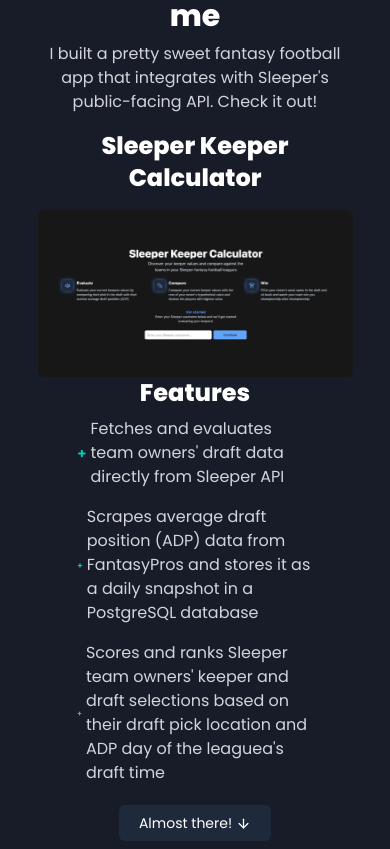
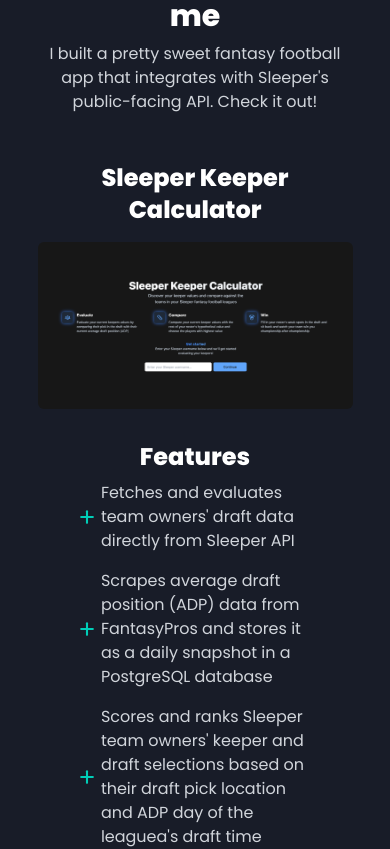
Before and after one commit to tjvonbr/sleeper-app, a Next.js app: page / in a window 390 px wide. Shown: the part 1968-2817 px from the top of the page. Built offline with nearby package versions, Linux system fonts and the light colour scheme.

Commit message:
fixed margins on mobile

```diff
--- a/src/components/SkillContinuedSection.tsx
+++ b/src/components/SkillContinuedSection.tsx
@@ -30,8 +30,8 @@
         viewport={{ once: true }}
         transition={{ delay: 0.25 }}
       >
-        <div className="w-[90%] flex flex-col gap-4">
-          <h2 className="text-2xl text-center text-white font-bold">
+        <div className="w-[90%] flex flex-col space-y-4">
+          <h2 className="mt-8 text-2xl text-center text-white font-bold">
             Sleeper Keeper Calculator
           </h2>
           <Link
@@ -47,27 +47,33 @@
             />
           </Link>
         </div>
-        <div className="w-[90%] flex flex-col items-center">
+        <div className="mt-8 w-[90%] flex flex-col items-center spacey-y-4">
           <h2 className="text-2xl text-center text-white font-bold">
             Features
           </h2>
           <ul className="w-3/4 mt-2 flex flex-col items-center space-y-4 text-left">
             <li className="flex items-center space-x-1 text-gray-300">
-              <Plus color="#00ceb8" size={25} strokeWidth={5} />
+              <div className="flex flex-col items-center justify-center">
+                <Plus color="#00ceb8" size={20} strokeWidth={2.5} />
+              </div>
               <p>
                 Fetches and evaluates team owners&apos; draft data directly from
                 Sleeper API
               </p>
             </li>
             <li className="flex items-center space-x-1 text-gray-300">
-              <Plus color="#00ceb8" size={25} strokeWidth={5} />
+              <div className="flex flex-col items-center justify-center">
+                <Plus color="#00ceb8" size={20} strokeWidth={2.5} />
+              </div>
               <p>
                 Scrapes average draft position (ADP) data from FantasyPros and
                 stores it as a daily snapshot in a PostgreSQL database
               </p>
             </li>
             <li className="flex items-center space-x-1 text-gray-300">
-              <Plus color="#00ceb8" size={25} strokeWidth={5} />
+              <div className="flex flex-col items-center justify-center">
+                <Plus color="#00ceb8" size={20} strokeWidth={2.5} />
+              </div>
               <p>
                 Scores and ranks Sleeper team owners&apos; keeper and draft
                 selections based on their draft pick location and ADP day of the
```
